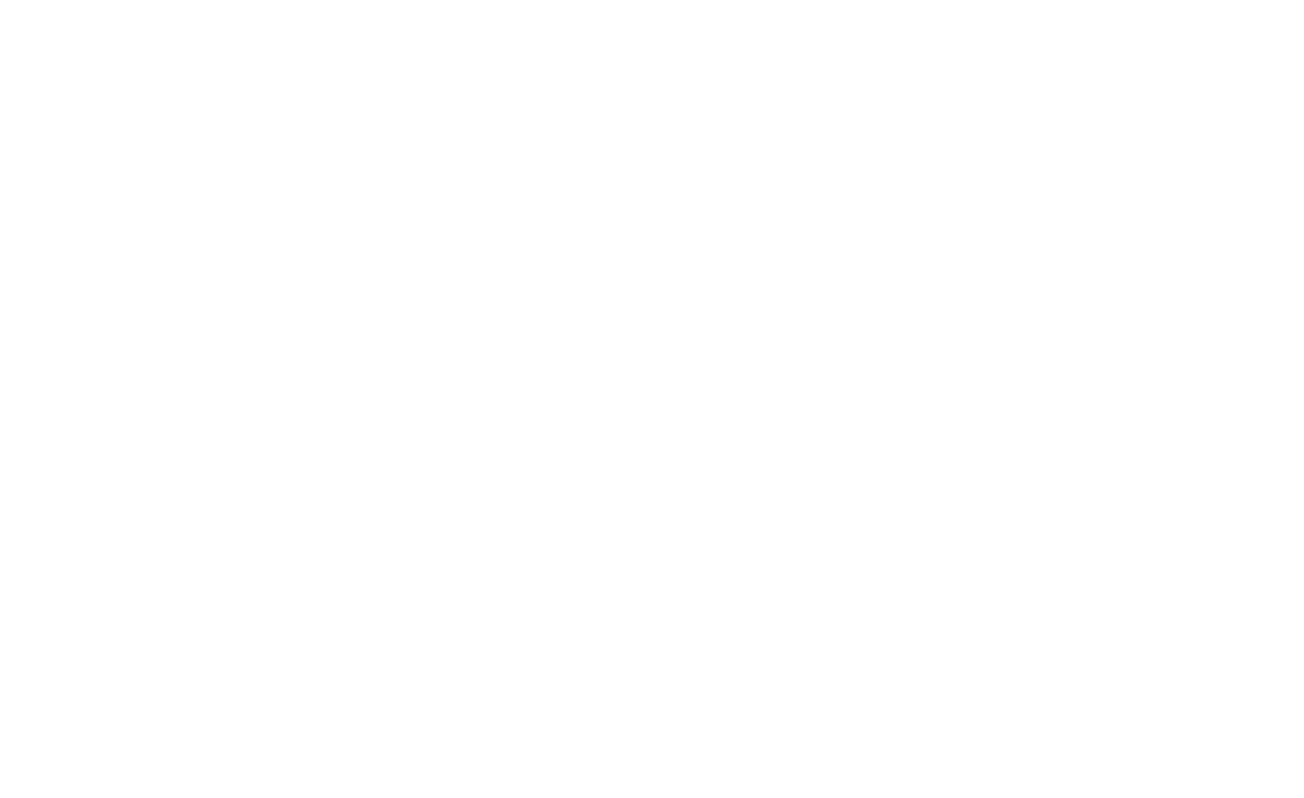
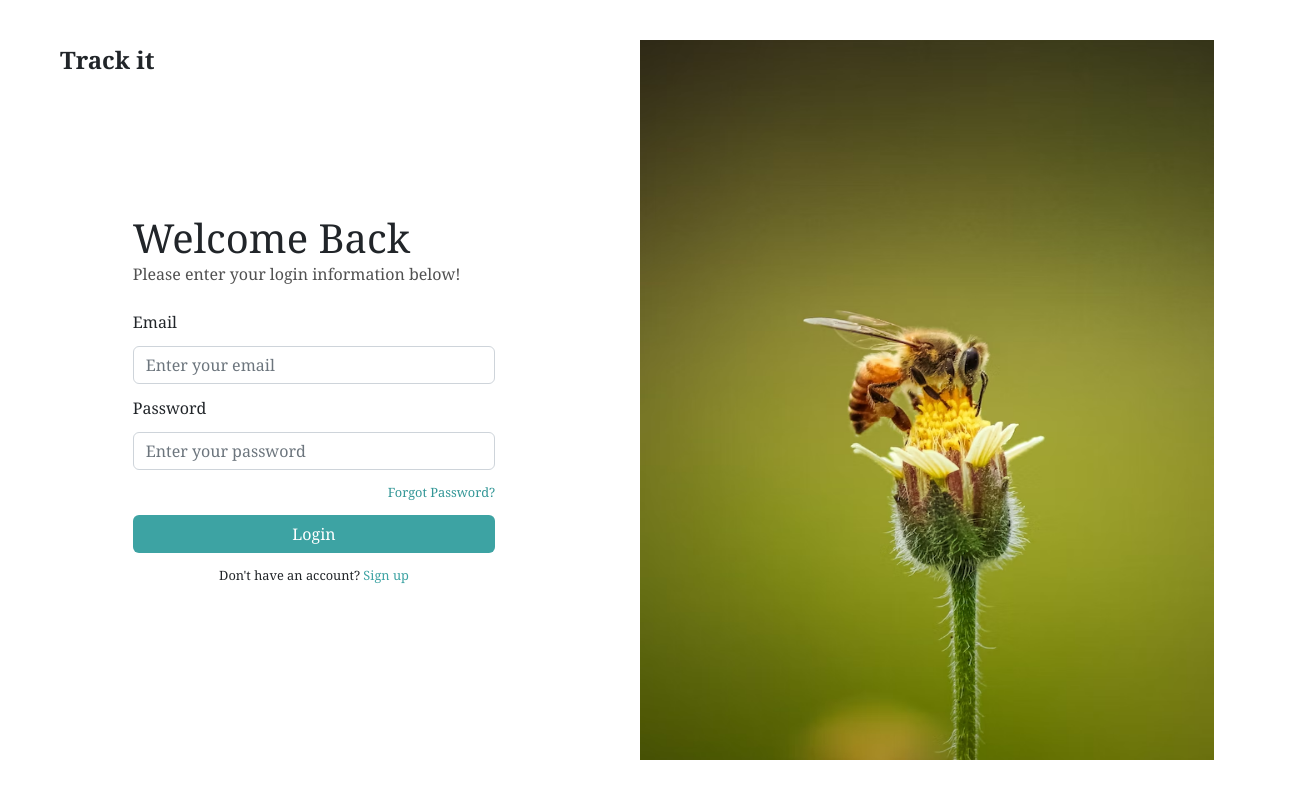
Before and after one commit to UC-data-tracking/frontend-repo, a React (Create React App) app: page /sign-up in a window 1280 px wide. Before the commit this address had no page. Shown: the whole page, 1304 px wide, since content can reach past the window. Built offline with nearby package versions, Linux system fonts and the light colour scheme.

Commit message:
Change color for sign up link.Change default font. Create sigg-up folder and files with copy of code from login page. Will edit next.

```diff
--- a/src/App.js
+++ b/src/App.js
@@ -3,6 +3,7 @@
 import Dashboard from "./components/dashboard/Dashboard";
 import Login from './components/login/Login';
 import Monthly_Tracker_Input from './components/monthly-tracker-input/Monthly_Tracker_Input';
+import Sign_up from './components/sign-up/Sign_up';
 
 
 function App() {
@@ -13,6 +14,7 @@
 				<Routes>
 					<Route path='/dashboard' element={<Dashboard/>}></Route>
 					<Route path='/' element={<Login/>}></Route>
+					<Route path='/sign-up' element={<Sign_up/>}></Route>
 					<Route path='/bad-input' element={<Bee_a_Difference_Input/>}></Route>
 					<Route path='/monthly-tracking-input' element={<Monthly_Tracker_Input/>}></Route>
 				</Routes>
--- a/src/components/login/Login.css
+++ b/src/components/login/Login.css
@@ -1,5 +1,4 @@
 .trademark {
-    font-family: Georgia, 'Times New Roman', Times, serif;
     font-weight: 900;
     margin-left: 3rem;
     margin-top: 3rem;
@@ -56,3 +55,7 @@
 .no-acct-text {
     font-size: .8rem;
 }
+
+.sign-up-text {
+    color: #3da3a3;
+}
--- a/src/components/login/Login.js
+++ b/src/components/login/Login.js
@@ -14,7 +14,9 @@
 						<div className='mini-container'>
 							<div className='w-100 title-text-container d-flex flex-column gap-2'>
 								<h2 className='fs-1'>Welcome Back</h2>
-								<p className='get-started-text'>Please enter your login information below!</p>
+								<p className='get-started-text'>
+									Please enter your login information below!
+								</p>
 							</div>
 							<div className='flex-column d-flex justify-content-center gap-3 w-100 mb-3'>
 								<span>Email</span>
@@ -36,9 +38,12 @@
 								</Link>
 							</div>
 							<div className='w-100 d-flex flex-column justify-content-center gap-3'>
-								<button className='btn login-btn'>Login</button>
+								<Link to='/dashboard'><button className='btn login-btn w-100'>Login</button></Link>
 								<p className='no-acct-text text-center'>
-									Don't have an account? <Link to='/sign-up'>Sign up</Link>
+									Don't have an account?{' '}
+									<Link to='/sign-up' className='sign-up-text'>
+										Sign up
+									</Link>
 								</p>
 							</div>
 						</div>
--- /dev/null
+++ b/src/components/sign-up/Sign_up.js
@@ -0,0 +1,64 @@
+import React from 'react';
+import { Link } from 'react-router-dom'
+import BeeImg from '../assets/bee-on-flower.avif';
+
+function Sign_up(props) {
+    return (
+			<div className='container-fluid'>
+				<div className='row w-100'>
+					<h1 className='trademark fs-4'>Track it</h1>
+					<div className='login-container col d-flex flex-column justify-content-center'>
+						<div className='welcome-back-container flex-column d-flex justify-content-center align-items-center'>
+							<div className='mini-container'>
+								<div className='w-100 title-text-container d-flex flex-column gap-2'>
+									<h2 className='fs-1'>Welcome Back</h2>
+									<p className='get-started-text'>
+										Please enter your login information below!
+									</p>
+								</div>
+								<div className='flex-column d-flex justify-content-center gap-3 w-100 mb-3'>
+									<span>Email</span>
+									<input
+										type='text'
+										placeholder='Enter your email'
+										className='form-control'
+									/>
+									<span>Password</span>
+									<input
+										type='text'
+										placeholder='Enter your password'
+										className='form-control'
+									/>
+									<Link
+										to='/forgot-password'
+										className='forgot-password-text align-self-end'>
+										Forgot Password?
+									</Link>
+								</div>
+								<div className='w-100 d-flex flex-column justify-content-center gap-3'>
+									<Link to='/dashboard'>
+										<button className='btn login-btn w-100'>Login</button>
+									</Link>
+									<p className='no-acct-text text-center'>
+										Don't have an account?{' '}
+										<Link to='/sign-up' className='sign-up-text'>
+											Sign up
+										</Link>
+									</p>
+								</div>
+							</div>
+						</div>
+					</div>
+					<div className='img-container col d-flex align-items-center'>
+						<img
+							className='bee-on-flower-img'
+							src={BeeImg}
+							alt='Bee on a flower'
+						/>
+					</div>
+				</div>
+			</div>
+		);
+}
+
+export default Sign_up;
--- a/src/index.css
+++ b/src/index.css
@@ -3,9 +3,7 @@
   margin: 0;
   overflow-x: hidden;
   overflow-y: hidden;
-  font-family: -apple-system, BlinkMacSystemFont, 'Segoe UI', 'Roboto', 'Oxygen',
-    'Ubuntu', 'Cantarell', 'Fira Sans', 'Droid Sans', 'Helvetica Neue',
-    sans-serif;
+  font-family: Georgia, 'Times New Roman', Times, serif;
   -webkit-font-smoothing: antialiased;
   -moz-osx-font-smoothing: grayscale;
 }
```
Also changed, not shown: src/components/sign-up/Sign_up.css (added).
